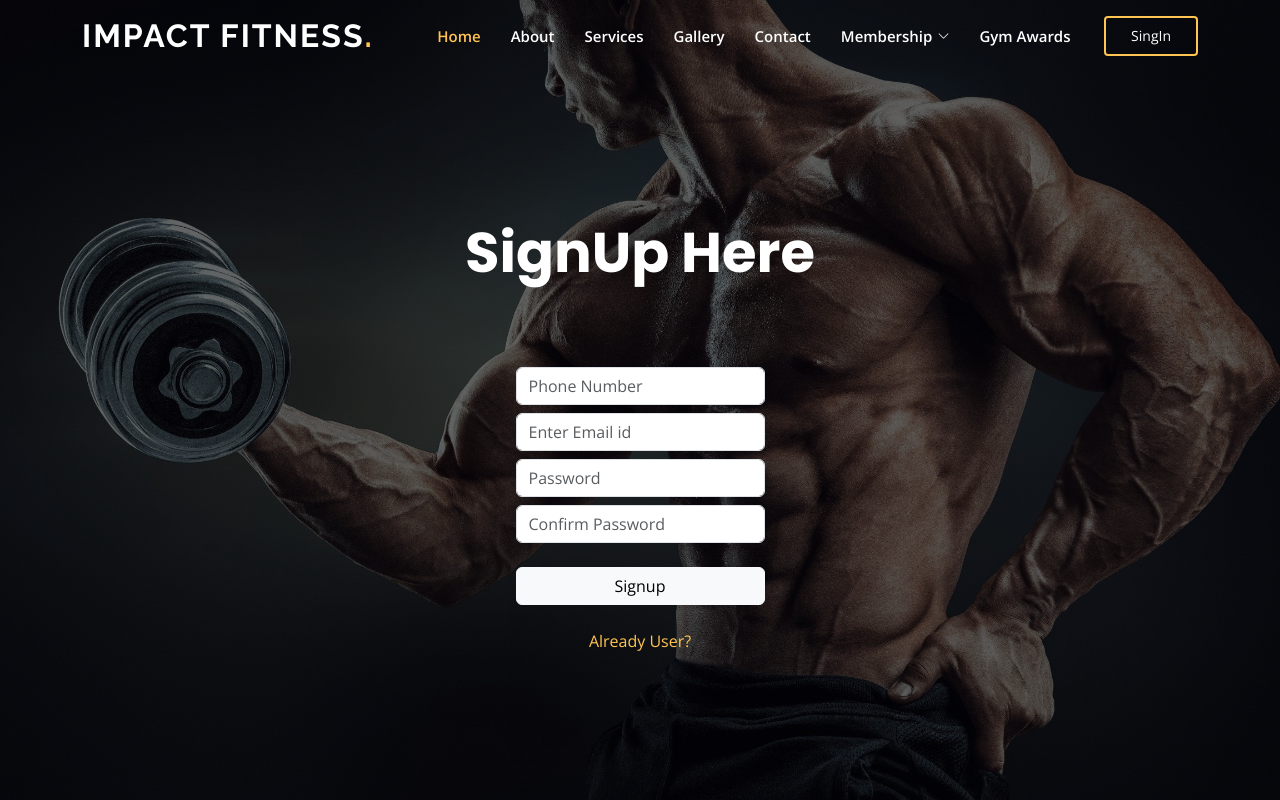
After one commit to jafararalikhan/gymimpactfitness, a Django app: page /signup in a window 1280 px wide. The commit adds this page. Run offline with Django 4.2, Linux system fonts and the light colour scheme; some libraries are stand-ins or nearby versions.

Commit message:
SiginUp Page Added

```diff
--- a/home/urls.py
+++ b/home/urls.py
@@ -3,4 +3,5 @@ from home import views
 
 urlpatterns = [
     path('',views.home, name="home"),
+    path('signup',views.signup, name="signup"),
 ]
--- a/home/views.py
+++ b/home/views.py
@@ -3,3 +3,6 @@ from django.shortcuts import render
 # Create your views here.
 def home(request):
     return render(request,'index.html')
+
+def signup(request):
+    return render(request, 'signup.html')
--- a/templates/base.html
+++ b/templates/base.html
@@ -6,7 +6,7 @@
   <meta charset="utf-8">
   <meta content="width=device-width, initial-scale=1.0" name="viewport">
 
-  <title>Impact Fitness -{% block title %}{% endblock  title %}</title>
+  <title>Impact Fitness - {% block title %}{% endblock %}</title>
   <meta content="" name="description">
   <meta content="" name="keywords">
 
@@ -72,12 +72,11 @@
 
       <div class="row justify-content-center" data-aos="fade-up" data-aos-delay="150">
         <div class="col-xl-6 col-lg-8">
+        {% block head %}
+
+       {% endblock head %}
         </div>
       </div>
-       {% block head %}
-
-       {% endblock head %}
-
     </div>
   </section><!-- End Hero -->
 
--- a/templates/index.html
+++ b/templates/index.html
@@ -61,7 +61,7 @@
         <i class="bi bi-list mobile-nav-toggle"></i>
       </nav><!-- .navbar -->
 
-      <a href="/singin" class="get-started-btn scrollto">SingIn</a>
+      <a href="/signup" class="get-started-btn scrollto">SignIn</a>
 
     </div>
   </header><!-- End Header -->
--- /dev/null
+++ b/templates/signup.html
@@ -0,0 +1,72 @@
+{% extends 'base.html' %}
+ {% block contet %}
+
+{% block title %}
+SignUp
+{% endblock   %}
+
+{% block head %}
+
+<h1>SignUp Here</h1>
+
+  <div class="container mt-2">
+
+    <div class="row">
+
+    <div class="col-md-3"> </div>
+
+    <div class="col-md-6">
+
+
+    {% for message in messages %}
+    <div class="alert alert-{{message.tags}} alert-dismissible fade show" role="alert">
+      <strong></strong> {{message}}
+      <button type="button" class="btn-close" data-bs-dismiss="alert" aria-label="Close"></button>
+    </div>
+    {% endfor %}
+
+
+    <form action="/signup" method="post">{% csrf_token %}
+
+        <div class="form-group">
+            <input type="number" class="form-control mb-2" name="usernumber" placeholder="Phone Number" required>
+            </div>
+
+
+    <div class="form-group">
+    <input type="email" class="form-control" name="email" placeholder="Enter Email id" required>
+    </div>
+
+
+
+    <div class="form-group">
+    <input type="password" class="form-control mt-2" name="pass1" placeholder="Password" required>
+    </div>
+
+    <div class="form-group">
+    <input type="password" class="form-control mt-2" name="pass2" placeholder="Confirm Password" required>
+    </div>
+    <br>
+
+
+    <div class="d-grid gap-2">
+      <button class="btn btn-light" type="submit">Signup</button>
+
+    </div>
+
+    </form>
+    <br><a href="/login">Already User?</a>
+
+
+    </div>
+
+    <div class="col-md-3"></div>
+
+    </div>
+
+
+
+    </div>
+
+{% endblock  %}
+{% endblock%}
```
